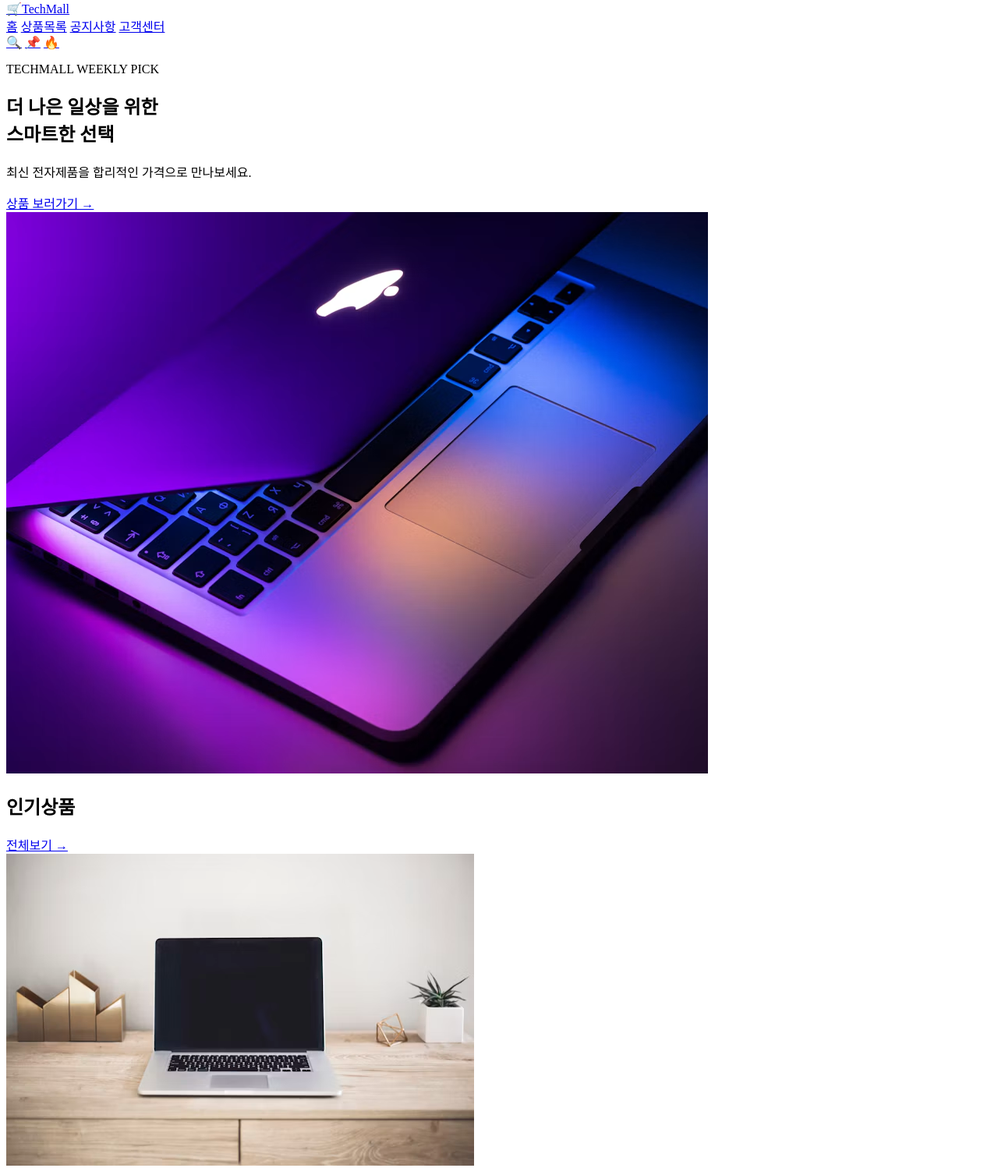
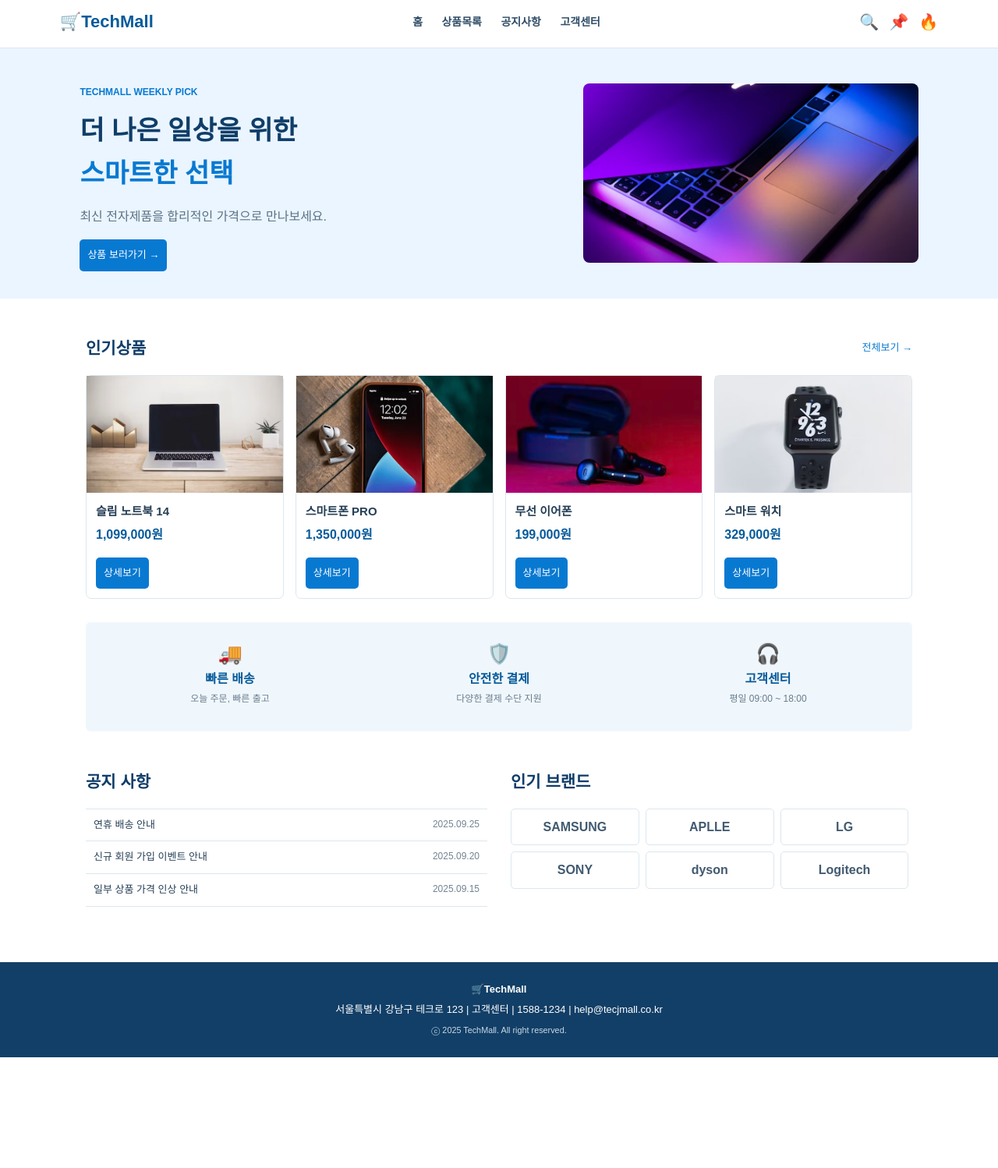
Before and after one commit to vexera421/web_sample02, a plain HTML site: page index.html in a window 1280 px wide. Shown: the part 6-1504 px from the top of the page at 78% size. After the commit the page ends 1362 px from the top, so only its background shows below. Drawn offline with Linux system fonts and the light colour scheme.

Commit message:
대문 페이지 css 완성

```diff
--- /dev/null
+++ b/css/style.css
@@ -0,0 +1,286 @@
+/* 모든 페이지 공통 스타일 */
+* {
+    box-sizing: border-box;
+}
+
+body {
+    margin: 0;
+    font-family: Arial, "맑은 고딕", sans-serif;
+    background-color: white;
+    color: #263f56;
+    line-height: 1.6;
+}
+
+a {
+    text-decoration: none;
+    color: inherit;
+}
+
+/* header 디자인 */
+header {
+    display: flex;
+    justify-content: space-between;
+    align-items: center;
+    padding: 16px 6%;
+    gap: 20px;
+    background-color: white;
+    border-bottom: 1px solid #dce7ef;
+}
+
+.logo {
+    font-size: 22px;
+    color: #075b9b;
+    font-weight: bold;
+}
+
+nav a {
+    font-size: 14px;
+    font-weight: bold;
+    color: #304e68;
+    margin-left: 10px;
+    margin-right: 10px;
+}
+
+nav a:hover {
+    color: #0879d1;
+}
+
+.header-icons {
+    display: flex;
+    gap: 13px;
+    font-size: 20px;
+}
+
+/* 메인 배너 디자인 */
+.banner {
+    min-height: 300px;
+    padding: 35px 8%;
+    background-color: #eaf5ff;
+    display: flex;
+    justify-content: space-between;
+    gap: 25px;
+    align-items: center;
+}
+
+.banner .small-title {
+    font-size: 12px;
+    font-weight: bold;
+    color: #0879d1;
+
+}
+
+.banner h1 {
+    font-size: 34px;
+    color: #103e69;
+    margin-top: 8px;
+    margin-bottom: 8px;
+}
+
+.banner h1 span {
+    color: #0879d1;
+}
+
+.banner p {
+    color: #5c7286;
+}
+
+.banner img {
+    width: 40%;
+    height: 230px;
+    object-fit: cover;
+    /* 가로 세로 비율 유지, 부모 박스의 가로, 세로 크기에 맞춰서 이미지가 확대, 축소 */
+    /* 지정 크기보다 큰 부분은 잘려나감 */
+    border-radius: 8px;
+}
+
+/* 공통 버튼 디자인 */
+.button {
+    display: inline-block;
+    background-color: #0879d1;
+    color: white;
+    border: 0;
+    border-radius: 5px;
+    font-size: 13px;
+    padding: 10px;
+}
+
+.button:hover {
+    background-color: #075b9b;
+}
+
+/* green, gray, red 버튼 디자인 */
+.green-button {
+    background-color: #159765;
+}
+
+.gray-button {
+    background-color: #718493;
+}
+
+.red-button {
+    background-color: #e34d59;
+}
+
+
+/* content 공통 속성 */
+.content {
+    max-width: 1100px;
+    margin: 0 auto; /* 가운데 정렬 */
+    padding: 30px 20px;
+}
+
+.section-head {
+    display: flex;
+    justify-content: space-between;
+    align-items: center;
+}
+
+.content h2 {
+    font-size: 21px;
+    color: #103e69;
+}
+
+.section-head a {
+    color: #0879d1;
+    font-size: 13px;
+}
+
+/* 상품 카드 리스트 디자인 */
+.product-list {
+    display: flex;
+    gap: 15px;
+}
+
+.product-card {
+    flex: 1;
+    border: 1px solid #dce7ef;
+    border-radius: 7px;
+    background-color: white;
+}
+
+.product-card img {
+    display: block;
+    width: 100%;
+    height: 150px;
+    object-fit: cover;
+    background-color: #edf5fa;
+}
+
+.product-info {
+    padding: 12px;
+}
+
+.product-info h3 {
+    font-size: 15px;
+    margin-top: 0;
+    margin-bottom: 0;
+}
+
+.product-info .price {
+    font-weight: bold;
+    color: #075b9b;
+    margin-top: 5px;
+}
+
+/* 서비스 리스트 디자인 */
+.service-list {
+    max-width: 1060px;
+    margin: 0 auto;
+    display: flex;
+    padding: 20px;
+    gap: 15px;
+    background-color: #f0f7fc;
+    border-radius: 6px;
+
+}
+
+.service-list div {
+    flex: 1;
+    text-align: center;
+}
+
+.service-list span {
+    display: block;
+    font-size: 25px;
+}
+
+.service-list b {
+    color: #075b9b;
+}
+
+.service-list p {
+    font-size: 12px;
+    color: #687d8e;
+    margin-top: 3px;
+}
+
+/* 공지사항과 브랜드 */
+.bottom-content {
+    display: flex;
+    gap: 30px;
+}
+
+.bottom-content div {
+    flex: 1;
+}
+
+.notice-list {
+    list-style: none;
+    padding: 0; /* 리스트에서 말머리 기호 때문에 잡혀있는 패딩 여백 영역 제거 */
+    border-top: 1px solid #dce7ef;
+}
+
+.notice-list li {
+    /* border-top: 1px solid #dce7ef; */
+    /* 선이 겹치는 부분이 발생하여 선이 굵게 보이는 버그 발생 */
+    border-bottom: 1px solid #dce7ef ;
+    padding: 10px;
+    font-size: 13px;
+    display: flex;
+    justify-content: space-between;
+}
+
+.notice-list span {
+    font-size: 12px;
+    color: #718493;
+}
+
+.brand-list {
+    display: flex;
+    gap: 8px;
+    flex-wrap: wrap; /* 공간이 부족하면 자동 줄 바꿈 */
+}
+
+.brand-list span {
+    width: 32%;
+    box-sizing: border-box;
+    border: 1px solid #dce7ef;
+    border-radius: 5px;
+    font-weight: bold;
+    color: #425a70;
+    padding-top: 10px;
+    padding-bottom: 10px;
+    padding-left: 5px;
+    padding-right: 5px;
+    text-align: center;
+}
+
+/* 공통 footer 영역 디자인 */
+
+footer {
+    text-align: center;
+    background-color: #123f67;
+    color: white;
+    padding: 25px 15px;
+    margin-top: 25px;
+    font-size: 13px;
+}
+
+footer small {
+    color: #c8d9e7;
+}
+
+footer p {
+    margin-top: 5px;
+    margin-bottom: 5px;
+}
--- a/index.html
+++ b/index.html
@@ -3,7 +3,7 @@
 <head>
     <meta charset="UTF-8">
     <meta name="viewport" content="width=device-width, initial-scale=1.0">
-    <link rel="sytlesheet" href="css/style.css">
+    <link rel="stylesheet" href="css/style.css">
     <title>Techmall | 전자제품 쇼핑몰</title>
 </head>
 <body>
@@ -28,7 +28,7 @@
     <main>
         <section class="banner">
             <div class="banner-text">
-                <p>TECHMALL WEEKLY PICK</p>
+                <p class="small-title">TECHMALL WEEKLY PICK</p>
                 <h1>더 나은 일상을 위한<br><span>스마트한 선택</span></h1>
                 <p>최신 전자제품을 합리적인 가격으로 만나보세요.</p>
                 <a href="#" class="button">상품 보러가기 →</a>
@@ -100,7 +100,7 @@
         <section class="content bottom-content">
             <div>
                 <h2>공지 사항</h2>
-                <ul>
+                <ul class="notice-list">
                     <li><a href="#">연휴 배송 안내</a>
                         <span>2025.09.25</span>
                     </li>
```
